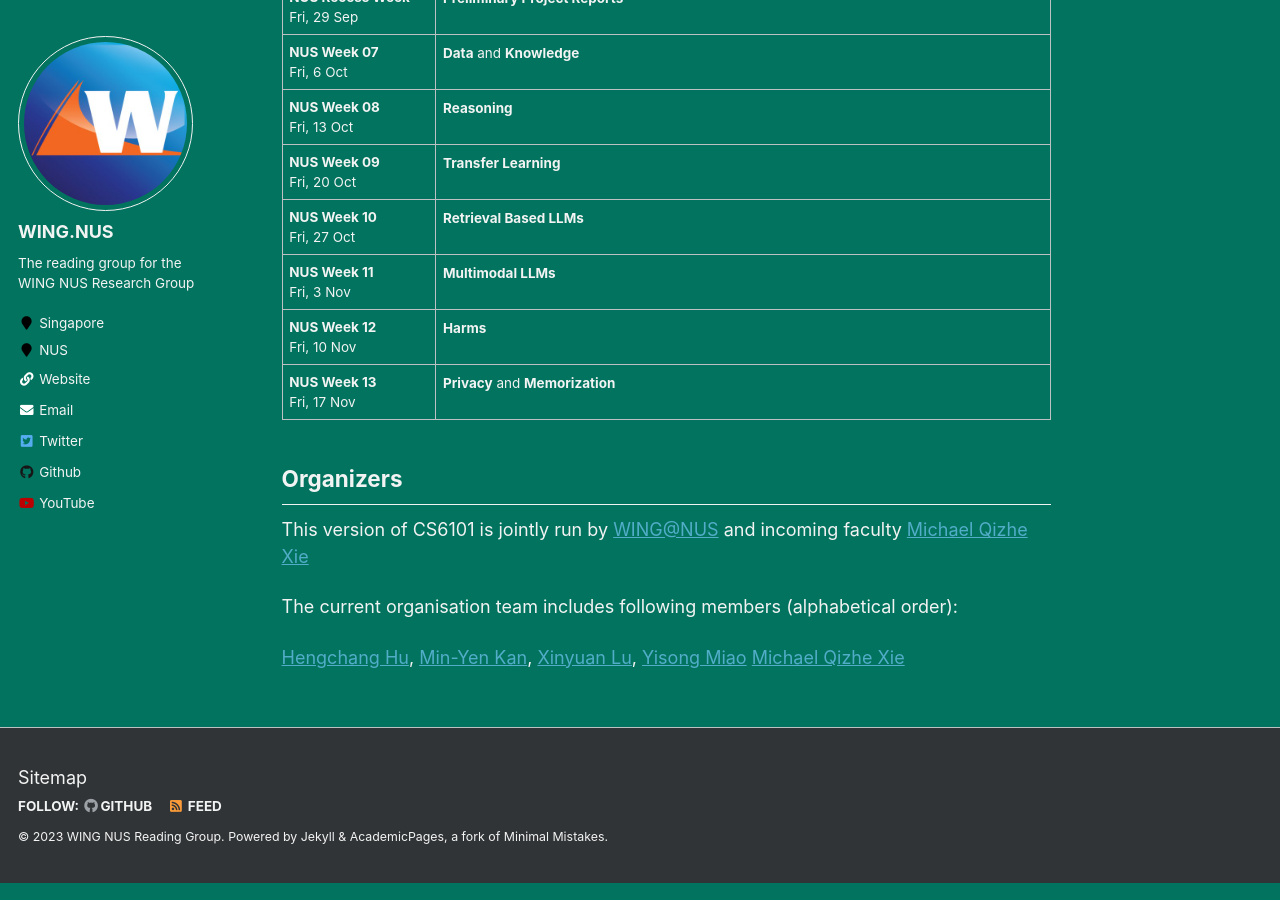
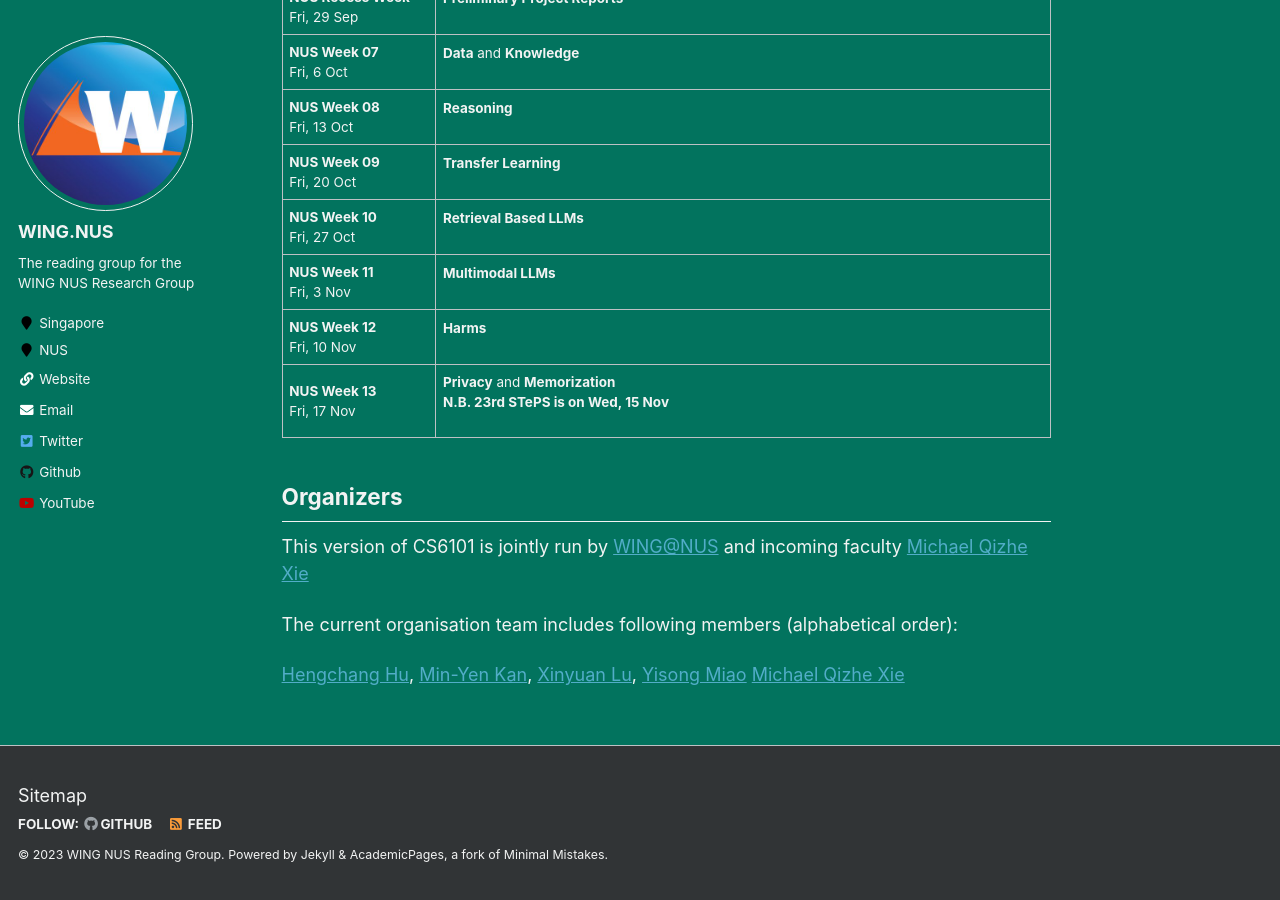
Before and after one commit to WING-NUS/cs6101, a Jekyll site: the page built from _pages/about.md, in a window 1280 px wide and 900 px high, scrolled down 2205 px. Built offline with Jekyll 4.4.1, drawn with Linux system fonts in a browser that asks for light colours.

Commit message:
Update about.md for STePS

```diff
--- a/_pages/about.md
+++ b/_pages/about.md
@@ -210,6 +210,7 @@ Recognition and Sentiment Classification". [&nbsp;<a href = "http://ir.hit.edu.c
     <td>
       <p>
         <strong>Privacy</strong> and <strong>Memorization</strong><br/>
+        <strong>N.B. 23rd STePS is on Wed, 15 Nov</strong>
       </p>
     </td>
   </tr>
```
